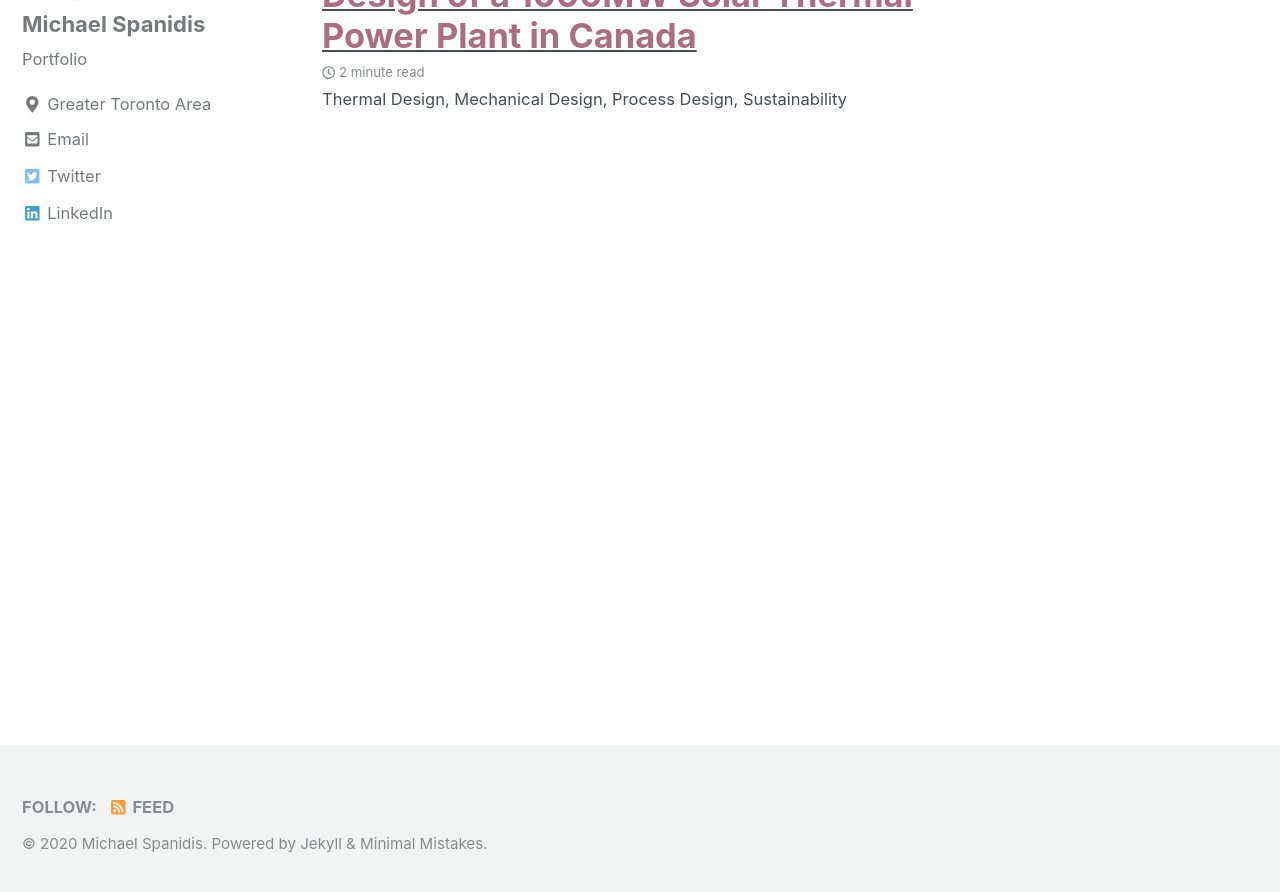
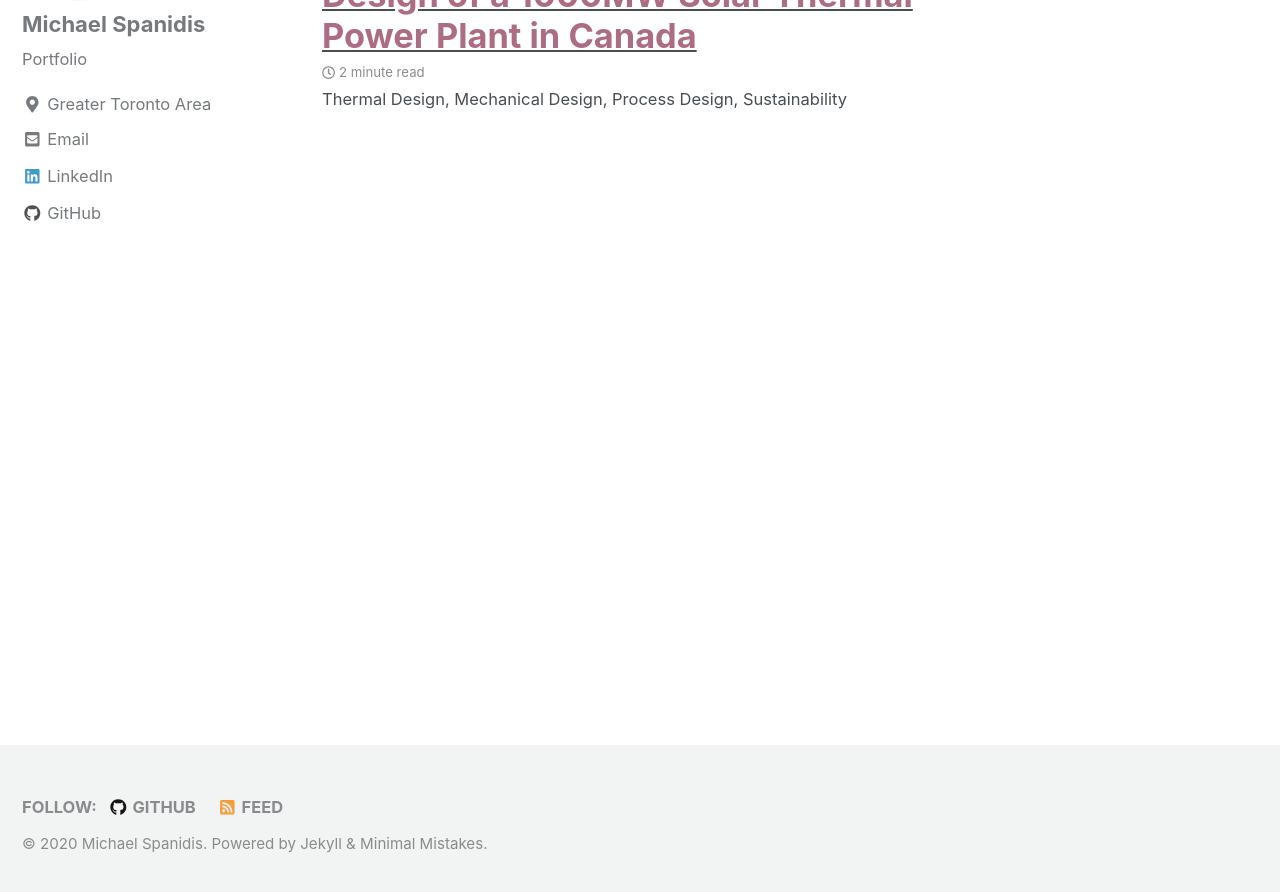
Before and after one commit to michaelspanidis/michaelspanidis.github.io, a Jekyll site: the page built from index.html, in a window 1280 px wide and 900 px high, scrolled down 253 px. Shown: the top 892 px of the window. Built offline with Jekyll 4.4.1, drawn with Linux system fonts in a browser that asks for light colours; nearby versions of some CDN libraries; the list of posts is cut into pages by our own code.

Commit message:
changes25

```diff
--- a/_config.yml
+++ b/_config.yml
@@ -97,7 +97,7 @@ author:
   flickr           :
   facebook         :
   foursquare       :
-  github           : # "michaelspanidis"
+  github           : "michaelspanidis"
   gitlab           :
   google_plus      :
   keybase          :
@@ -109,7 +109,7 @@ author:
   stackoverflow    : # "123456/username" (the last part of your profile url, e.g. https://stackoverflow.com/users/123456/username)
   steam            : # "steamId" (the last part of your profile url, e.g. https://steamcommunity.com/id/steamId/)
   tumblr           :
-  twitter          : "A"
+  twitter          :
   vine             :
   weibo            :
   xing             :
```
